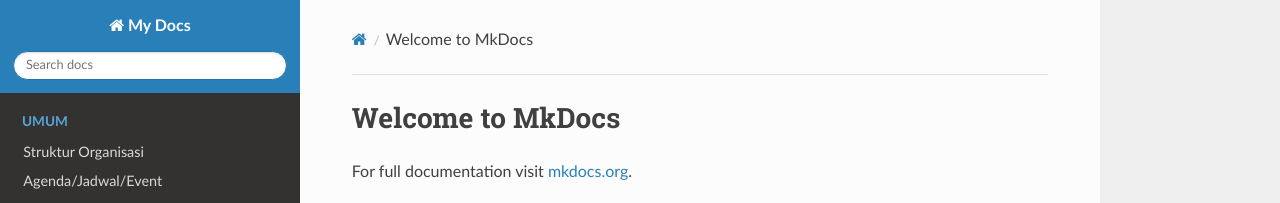
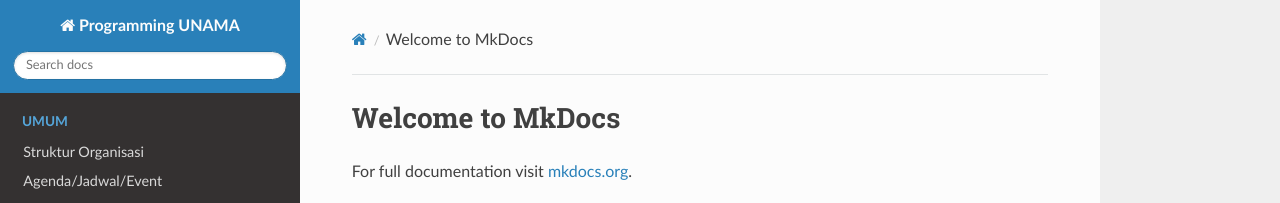
Before and after one commit to ProgrammingUNAMA/docs, an MkDocs documentation site: the page built from docs/index.md, in a window 1280 px wide. Shown: the top 203 px of the page. Built offline with MkDocs 1.6.1, drawn with Linux system fonts in a browser that asks for light colours; nearby versions of some CDN libraries.

Commit message:
Change Site Name

```diff
--- a/mkdocs.yml
+++ b/mkdocs.yml
@@ -1,4 +1,4 @@
-site_name: My Docs
+site_name: Programming UNAMA
 theme:
   name: readthedocs
 
```
